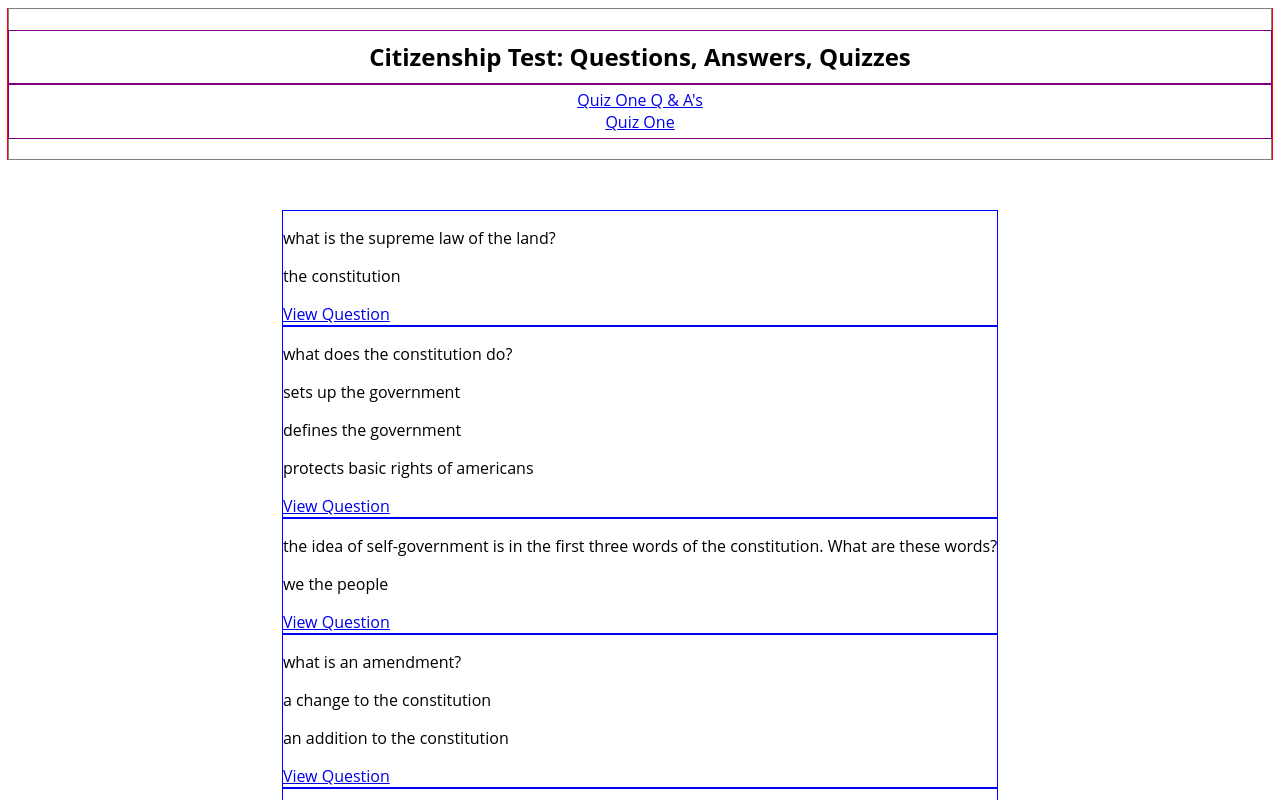
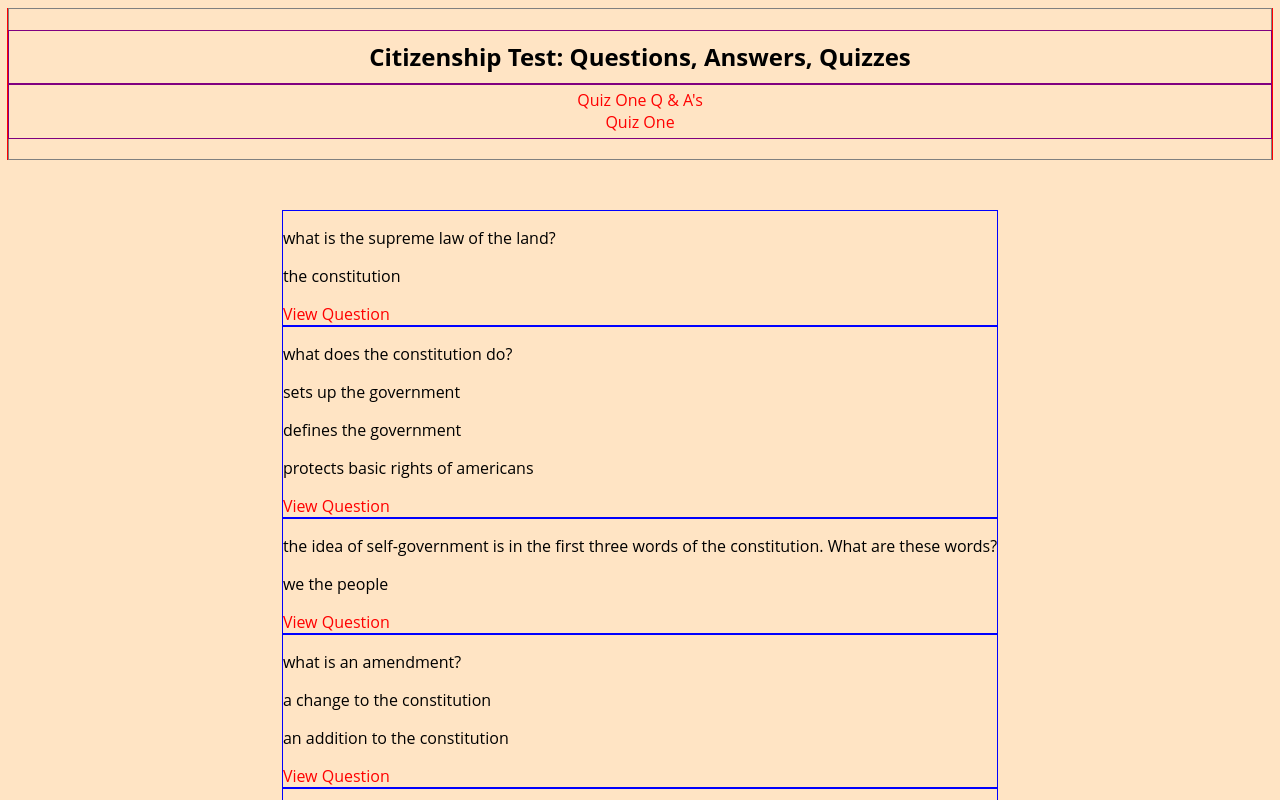
Before and after one commit to mmaustin/citizenship-questions-answers, a React (Create React App) app in the folder citizenship-frontend/: page / in a window 1280 px wide. Shown: the top 800 px of the page. Built offline with nearby package versions, Linux system fonts and the light colour scheme.

Commit message:
experimenting with a/link tag styling

```diff
--- a/citizenship-frontend/src/app/Navbar.js
+++ b/citizenship-frontend/src/app/Navbar.js
@@ -8,7 +8,7 @@ const Navbar = () => {
             <section id='nav-section'>
                 <h2 id='nav-heading'>Citizenship Test: Questions, Answers, Quizzes</h2>
                 <div id='nav-link-container'>
-                    <div><Link to='/'>Quiz One Q & A's</Link></div>
+                    <Link to='/'>Quiz One Q & A's</Link>
                     <div><Link to='/questions/quizone'>Quiz One</Link></div>
                 </div>
             </section>
--- a/citizenship-frontend/src/index.css
+++ b/citizenship-frontend/src/index.css
@@ -3,6 +3,7 @@
 }
 
 body {
+    background-color: bisque;
     font-family: 'open sans', sans-serif;
     display: flex;
     justify-content: center;
@@ -53,3 +54,9 @@ nav {
 #nav-link-container {
     flex-flow: column;
 }
+
+a {
+
+    text-decoration: none;
+    color: red;
+}
```
